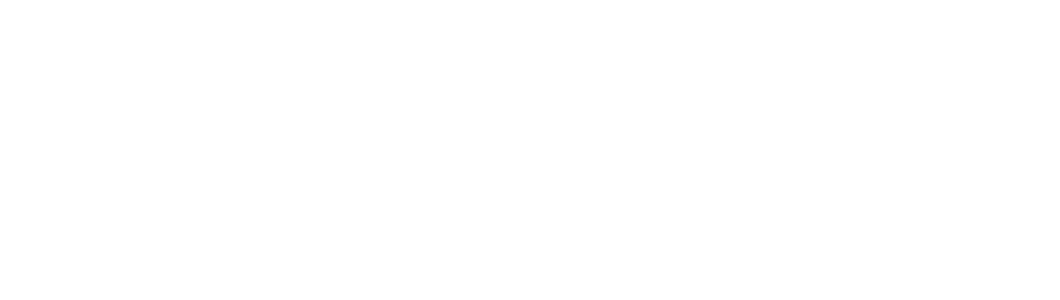
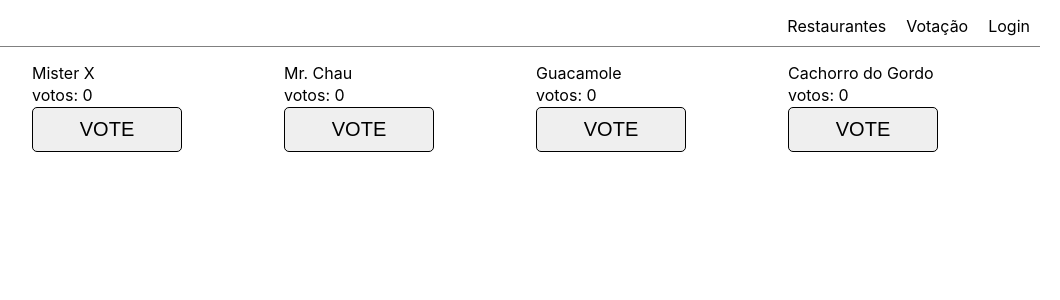
Before and after one commit to iannmuller0/Desafio-DBServer, a React (Create React App) app: page /voting in a window 1280 px wide. Shown: the top 300 px of the page, without its empty margins (155-1215 px from the left). Built offline with nearby package versions, Linux system fonts and the light colour scheme.

Commit message:
create voting screen

```diff
--- a/package.json
+++ b/package.json
@@ -5,6 +5,8 @@
   "dependencies": {
     "@types/lodash": "^4.14.144",
     "@types/react": "^16.9.9",
+    "@types/react-router-dom": "^5.1.0",
+    "@types/styled-components": "^4.1.19",
     "lodash": "^4.17.15",
     "react": "^16.10.2",
     "react-dom": "^16.10.2",
--- a/src/components/Navbar/Navbar.jsx
+++ b/src/components/Navbar/Navbar.tsx
@@ -8,7 +8,7 @@
           <Styled.NavbarLink to='/restaurants'>Restaurantes</Styled.NavbarLink>
         </Styled.NavbarItem>
         <Styled.NavbarItem>
-          <Styled.NavbarLink to='#'>Votação</Styled.NavbarLink>
+          <Styled.NavbarLink to='/voting'>Votação</Styled.NavbarLink>
         </Styled.NavbarItem>
         <Styled.NavbarItem>
           <Styled.NavbarLink to='#'>Login</Styled.NavbarLink>
--- /dev/null
+++ b/src/components/RestaurantVotes/RestaurantVotes.interface.tsx
@@ -0,0 +1,4 @@
+export default interface IRestaurantVotes {
+  onClick(index: number): void,
+  RestaurantVoteList: { name: string, votes: number}[],
+}
--- /dev/null
+++ b/src/components/RestaurantVotes/RestaurantVotes.style.tsx
@@ -0,0 +1,23 @@
+import styled from 'styled-components';
+
+export const Span = styled.span`
+  display: flex;
+  flex-direction: column;
+  margin-bottom: 2px;
+`;
+
+export const Button = styled.button`
+  margin-bottom: 10px;
+  padding: 10px;
+  font-size: 20px;
+  border-width: 1px;
+  border-radius: 5px;
+  border-style: solid;
+  width: 100%;
+  text-align: center;
+  cursor: pointer;
+`;
+
+export const Div = styled.div`
+  width: 150px;
+`;
--- /dev/null
+++ b/src/components/RestaurantVotes/RestaurantVotes.tsx
@@ -0,0 +1,24 @@
+import React from 'react';
+import { map } from 'lodash';
+import * as Styled from './RestaurantVotes.style';
+import IRestaurantVotes from './RestaurantVotes.interface'
+
+const Restaurantvotes = ({ onClick, RestaurantVoteList }: IRestaurantVotes) => (
+  <>
+    {
+      map(RestaurantVoteList, (restaurant, index) => (
+        <Styled.Div key={index}>
+          <Styled.Span>
+            {restaurant.name}
+          </Styled.Span>
+          <Styled.Span>
+            votos: {RestaurantVoteList[index].votes}
+          </Styled.Span>
+          <Styled.Button onClick={() => onClick(index)}>VOTE</Styled.Button>
+        </Styled.Div>
+      ))
+    }
+  </>
+);
+
+export default Restaurantvotes;
--- a/src/index.js
+++ b/src/index.js
@@ -5,12 +5,14 @@
 import * as serviceWorker from './serviceWorker';
 import { BrowserRouter, Switch, Route } from 'react-router-dom';
 import Restaurants from './pages/restaurants/restaurants';
+import Voting from './pages/voting/voting';
 
 ReactDOM.render(
     <BrowserRouter>
       <Switch>
         <Route path="/" exact={true} component={App} />
         <Route path="/restaurants" component={Restaurants} />
+        <Route path="/voting" component={Voting} />
       </Switch>
     </BrowserRouter>
   , document.getElementById('root'));
--- /dev/null
+++ b/src/pages/voting/voting.style.tsx
@@ -0,0 +1,6 @@
+import styled from 'styled-components';
+
+export const Div = styled.div`
+  display: flex;
+  justify-content: space-evenly;
+`;
--- /dev/null
+++ b/src/pages/voting/voting.tsx
@@ -0,0 +1,31 @@
+import React, { useState } from 'react';
+import Navbar from '../../components/Navbar/Navbar';
+import Restaurantvotes from '../../components/RestaurantVotes/RestaurantVotes';
+import { Container } from 'react-grid-system';
+import { Div } from './voting.style';
+
+const Voting = () => {
+  const [RestaurantVoteList, setRestaurantVoteList] = useState([
+    { name: 'Mister X', votes: 0},
+    { name: 'Mr. Chau', votes: 0},
+    { name: 'Guacamole', votes: 0},
+    { name: 'Cachorro do Gordo', votes: 0},
+  ]);
+
+  const vote = (index: number) => {
+      const restaurants = [...RestaurantVoteList];
+      restaurants[index].votes = restaurants[index].votes+1;
+      setRestaurantVoteList(restaurants);
+  }
+  console.log(RestaurantVoteList)
+  return (
+    <Container>
+      <Navbar />
+      <Div>
+        <Restaurantvotes onClick={vote} RestaurantVoteList={RestaurantVoteList} />
+      </Div>
+    </Container>
+  );
+};
+
+export default Voting;
```
Also changed, not shown: src/components/Navbar/Navbar.style.tsx (renamed from src/components/Navbar/Navbar.style.jsx). Lines whose indentation alone changed are shown as unchanged.
